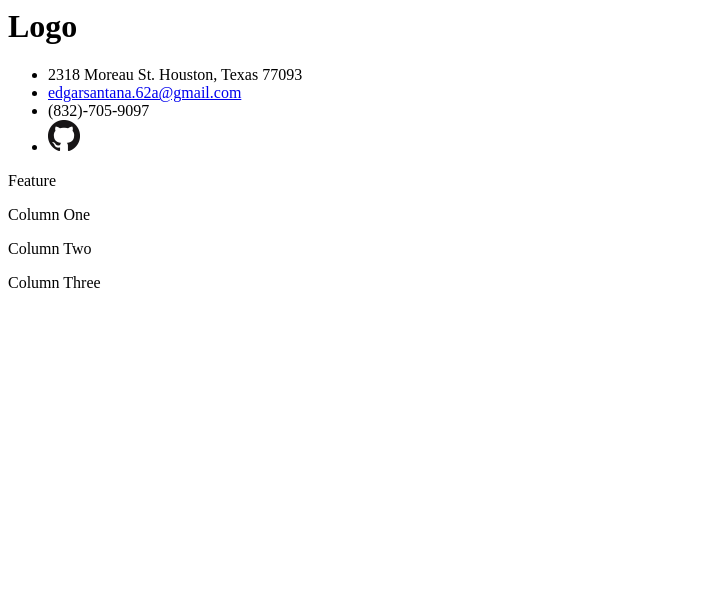
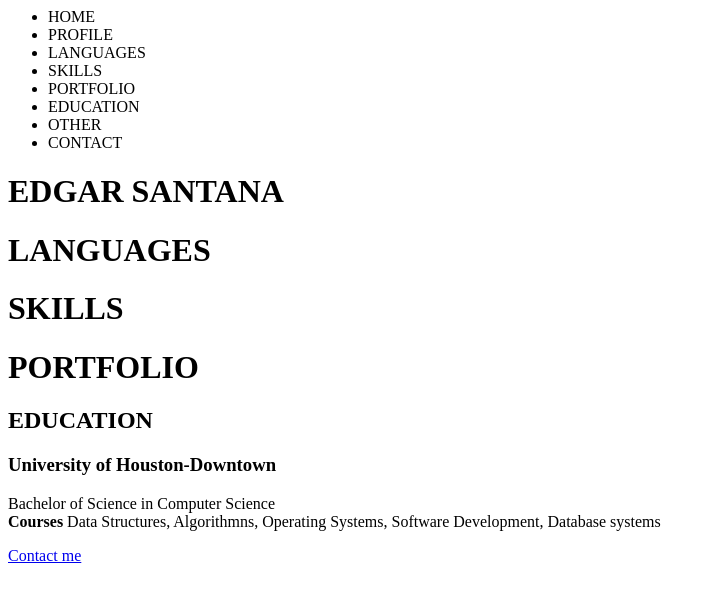
Before and after one commit to edgars61/Edgar-Personal-Website, a plain HTML site: page index.html in a window 1280 px wide. Shown: the whole page, without its empty margins (0-715 px from the left). Drawn offline with Linux system fonts and the light colour scheme; files that its build step writes are made by us from their sources.

Commit message:
updated layout

```diff
--- a/index.html
+++ b/index.html
@@ -1,37 +1,40 @@
-<head>
-<title>Edgar Santana</title>
-<link rel="stylesheet" type="text/css" href="style.css"/>
-    <style>See the right hand page</style>
-</head>
+<ul>
+    <li>HOME</li>
+    <li>PROFILE</li>
+    <li>LANGUAGES</li>
+    <li>SKILLS</li>
+    <li>PORTFOLIO</li>
+    <li>EDUCATION</li>
+    <!--<li>EXPERIENCE</li>-->
+    <li>OTHER</li>
+    <li>CONTACT</li>
+</ul>
 
-<body>
-<div class="container_12 clearfix">
-<div id="header" class="grid_12">
-    <h1>Logo</h1>
-    <div id="nav">
-    <ul>
-    <li>2318 Moreau St. Houston, Texas 77093</li>
-    <li><a href="mailto:edgarsantana.62a@gmail.com">edgarsantana.62a@gmail.com</a></li>
-    <li>(832)-705-9097</li>
-    <li><a href="https://github.com/edgars61" target="_blank"><img src="files/img/GitHub-Mark-32px.png"></a></li>
+<h1>EDGAR SANTANA</h1>
 
-            </ul>
-        </div>
-    </div>
-<div id="feature" class="grid_12">
-<p>Feature</p>
-</div>
-<div class="article grid_4">
-<p>Column One</p>
-</div>
-<div class="article grid_4">
-<p>Column Two</p>
-</div>
-<div class="article grid_4">
-<p>Column Three</p>
-</div>
+<h1>LANGUAGES</h1>
+
+<h1>SKILLS</h1>
+
+
+<h1>PORTFOLIO</h1>
 
 
 
-</div>
-</body>
+
+
+
+
+
+
+<h2>EDUCATION</h2>
+<h3>University of Houston-Downtown</h3>
+<p>Bachelor of Science in Computer Science<br>
+<b>Courses</b> Data Structures, Algorithmns, Operating Systems, Software Development, Database systems
+</p>
+
+
+
+
+<!--footer-->
+<a href ="mailto:edgarsantana.62a@gmail.com">Contact me</a>
```
